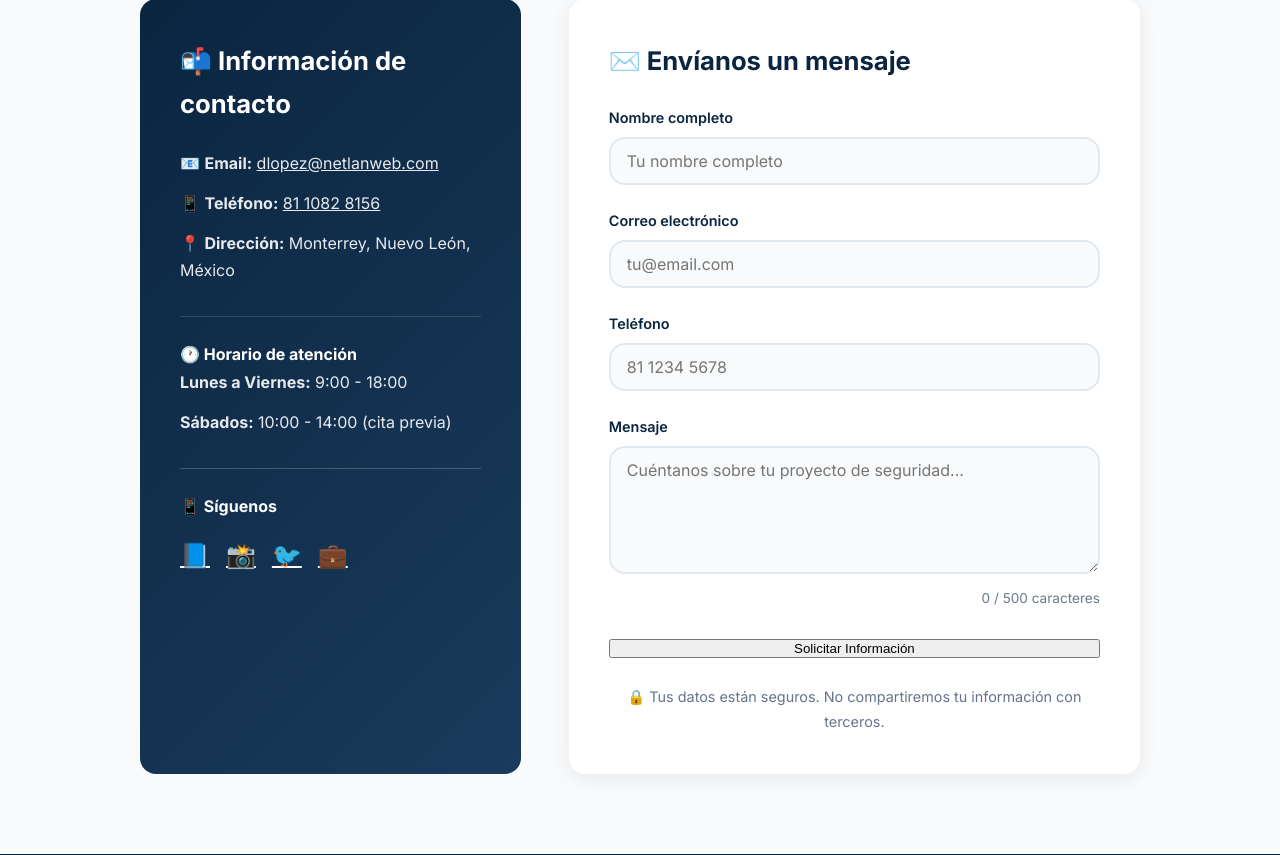
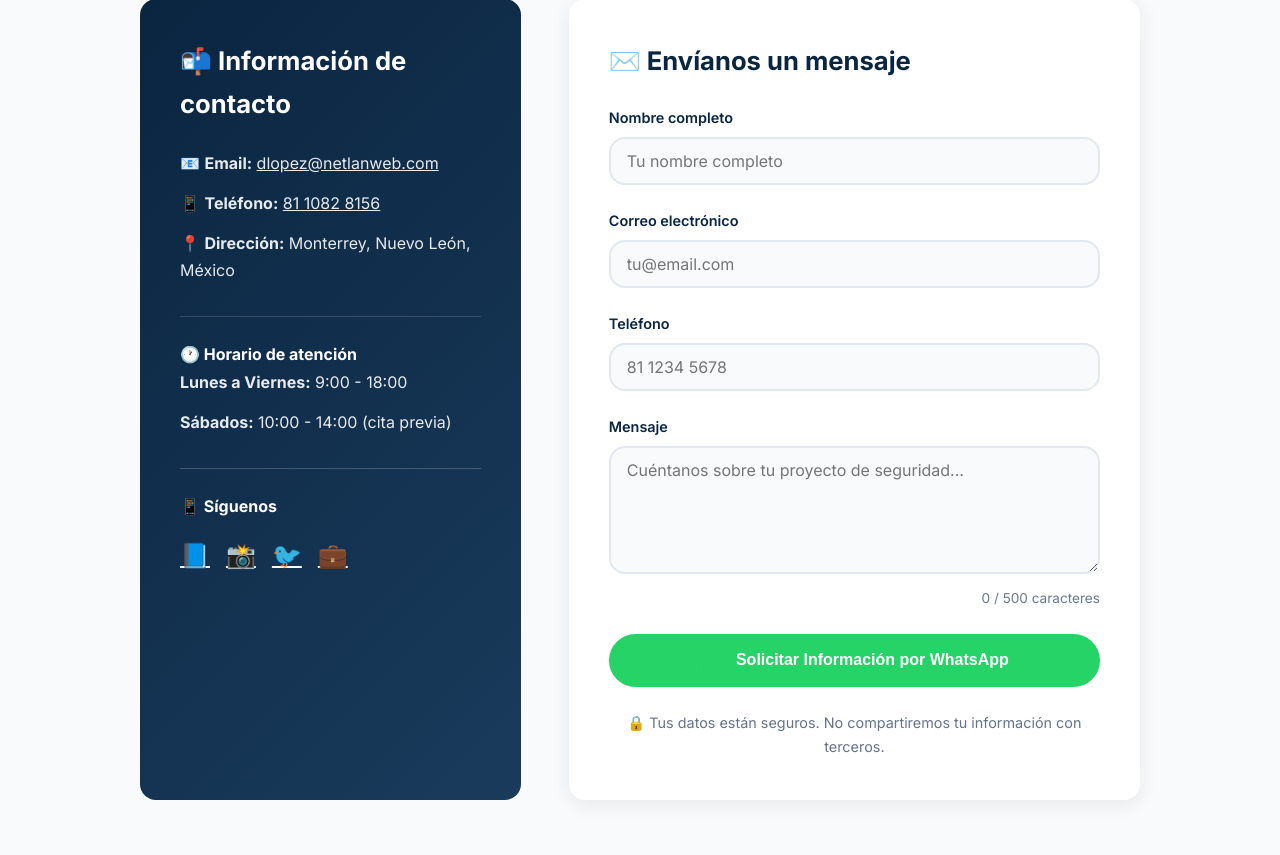
Before and after one commit to energiayseguridad1975-lab/Netlan, a Flask app: page /contacto in a window 1280 px wide. Shown: the part 149-1004 px from the top of the page. Run offline with Flask 3, Linux system fonts and the light colour scheme.

Commit message:
Boton WhatsApp con SVG e icono

```diff
--- a/static/css/style.css
+++ b/static/css/style.css
@@ -736,6 +736,29 @@
     box-shadow: 0 8px 25px rgba(0, 180, 216, 0.35);
 }
 
+.btn-whatsapp {
+    background: #25D366;
+    color: white;
+    padding: 0.9rem 2.5rem;
+    border-radius: 50px;
+    font-weight: 600;
+    border: none;
+    cursor: pointer;
+    transition: var(--transition);
+    font-size: 1rem;
+    display: flex;
+    align-items: center;
+    justify-content: center;
+    gap: 0.75rem;
+    width: 100%;
+}
+
+.btn-whatsapp:hover {
+    background: #128C7E;
+    transform: translateY(-3px);
+    box-shadow: 0 12px 35px rgba(37, 211, 102, 0.4);
+}
+
 /* ==========================================
    FOOTER
    ========================================== */
--- a/static/js/main.js
+++ b/static/js/main.js
@@ -133,6 +133,24 @@
         }
     });
 
-    console.log('🔒 NETLANWEB - Seguridad y Tecnología');
-    console.log('🚀 Sitio web cargado correctamente');
+// ==========================================
+// ENVIAR POR WHATSAPP
+// ==========================================
+function enviarWhatsApp() {
+    const nombre = document.querySelector('input[name="nombre"]').value;
+    const email = document.querySelector('input[name="email"]').value;
+    const telefono = document.querySelector('input[name="telefono"]').value;
+    const mensaje = document.querySelector('textarea[name="mensaje"]').value;
+
+    if (!nombre || !telefono || !mensaje) {
+        alert('Por favor, completa al menos tu nombre, teléfono y mensaje.');
+        return;
+    }
+
+    const texto = encodeURIComponent(`🎯 *Nuevo mensaje de contacto*\n\n*Nombre:* ${nombre}\n*Email:* ${email}\n*Teléfono:* ${telefono}\n\n*Mensaje:*\n${mensaje}`);
+    window.open(`https://wa.me/528110828156?text=${texto}`, '_blank');
+}
+
+console.log('🔒 NETLANWEB - Seguridad y Tecnología');
+console.log('🚀 Sitio web cargado correctamente');
 });
--- a/templates/contacto.html
+++ b/templates/contacto.html
@@ -88,7 +88,10 @@
                         {% endif %}
                     </div>
 
-                    {{ form.enviar(class="btn-primary", style="width: 100%;") }}
+                    <button type="button" class="btn-whatsapp" onclick="enviarWhatsApp()" style="width: 100%;">
+                        <svg xmlns="http://www.w3.org/2000/svg" width="24" height="24" viewBox="0 0 24 24" fill="#25D366"><path d="M17.472 14.382c-.297-.149-1.758-.867-2.03-.967-.273-.099-.471-.148-.67.15-.197.297-.767.966-.94 1.164-.173.199-.347.223-.644.075-.297-.15-1.255-.463-2.39-1.475-.883-.788-1.48-1.761-1.653-2.059-.173-.297-.018-.458.13-.606.134-.133.298-.347.446-.52.149-.174.198-.298.298-.497.099-.198.05-.371-.025-.52-.075-.149-.669-1.612-.916-2.207-.242-.579-.487-.5-.669-.51-.173-.008-.371-.01-.57-.01-.198 0-.52.074-.792.372-.272.297-1.04 1.016-1.04 2.479 0 1.462 1.065 2.875 1.213 3.074.149.198 2.096 3.2 5.077 4.487.709.306 1.262.489 1.694.625.712.227 1.36.195 1.871.118.571-.085 1.758-.719 2.006-1.413.248-.694.248-1.289.173-1.413-.074-.124-.272-.198-.57-.347m-5.421 7.403h-.004a9.87 9.87 0 01-5.031-1.378l-.361-.214-3.741.982.998-3.648-.235-.374a9.86 9.86 0 01-1.51-5.26c.001-5.45 4.436-9.884 9.888-9.884 2.64 0 5.122 1.03 6.988 2.898a9.825 9.825 0 012.893 6.994c-.003 5.45-4.437 9.884-9.885 9.884m8.413-18.297A11.815 11.815 0 0012.05 0C5.495 0 .16 5.335.157 11.892c0 2.096.547 4.142 1.588 5.945L.057 24l6.305-1.654a11.882 11.882 0 005.683 1.448h.005c6.554 0 11.89-5.335 11.893-11.893a11.821 11.821 0 00-3.48-8.413Z"/></svg>
+                        Solicitar Información por WhatsApp
+                    </button>
                 </form>
 
                 <p style="text-align: center; margin-top: 1.5rem; color: var(--gray); font-size: 0.9rem;">
```
